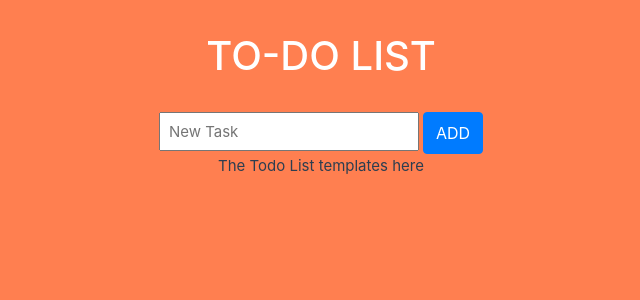
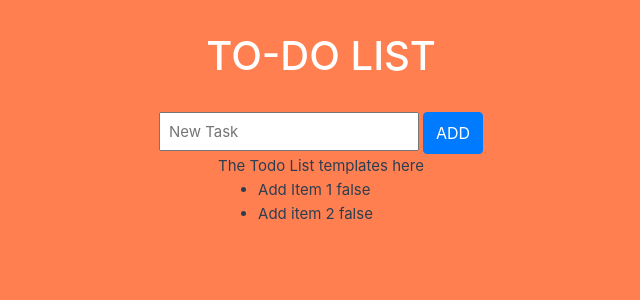
Before and after one commit to huyviet1995/todolist-vue, a Vue app: page / in a window 1280 px wide. Shown: the top 300 px of the page, without its empty margins (319-959 px from the left). Built offline with nearby package versions, Linux system fonts and the light colour scheme.

Commit message:
Add some mock todo items

```diff
--- /dev/null
+++ b/src/components/TodoItem.vue
@@ -0,0 +1,13 @@
+<template>
+  <li>
+    {{ label }} <span>{{ isCompleted }}</span>
+  </li>
+</template>
+
+<script>
+export default {
+  props: ["label", "isCompleted"],
+};
+</script>
+
+<style></style>
--- a/src/components/TodoList.vue
+++ b/src/components/TodoList.vue
@@ -1,5 +1,31 @@
-<template>The Todo List templates here</template>
+<template>
+  The Todo List templates here
+  <ul>
+    <todo-item
+      v-for="item in todoItems"
+      :label="item.label"
+      :isCompleted="item.isCompleted"
+      :key="item.label"
+    >
+    </todo-item>
+  </ul>
+</template>
 
-<script></script>
+<script>
+import TodoItem from "./TodoItem.vue";
+export default {
+  data() {
+    return {
+      todoItems: [
+        { label: "Add Item 1", isCompleted: false },
+        { label: "Add item 2", isCompleted: false },
+      ],
+    };
+  },
+  components: {
+    TodoItem,
+  },
+};
+</script>
 
 <style></style>
```
